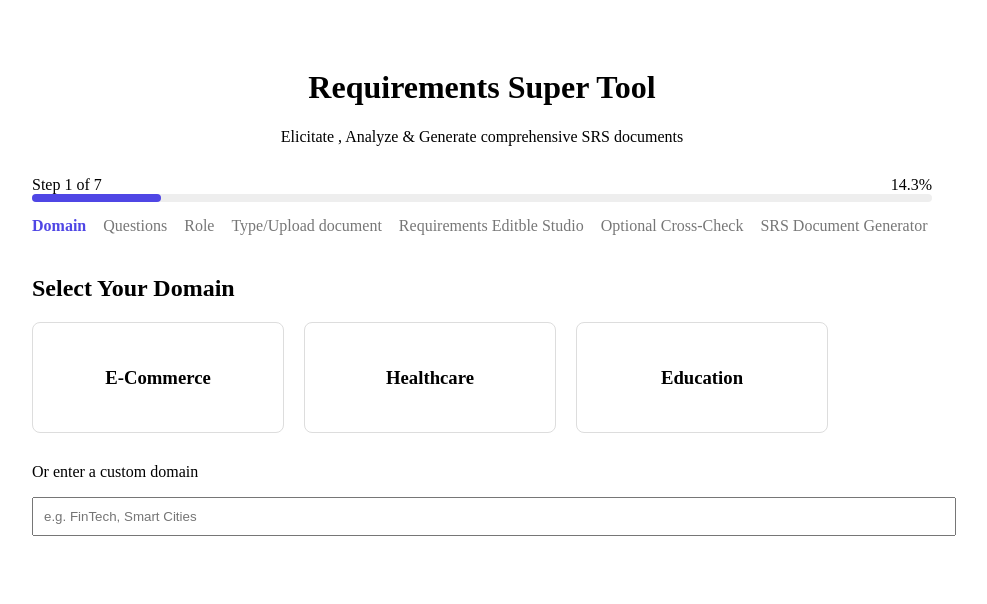
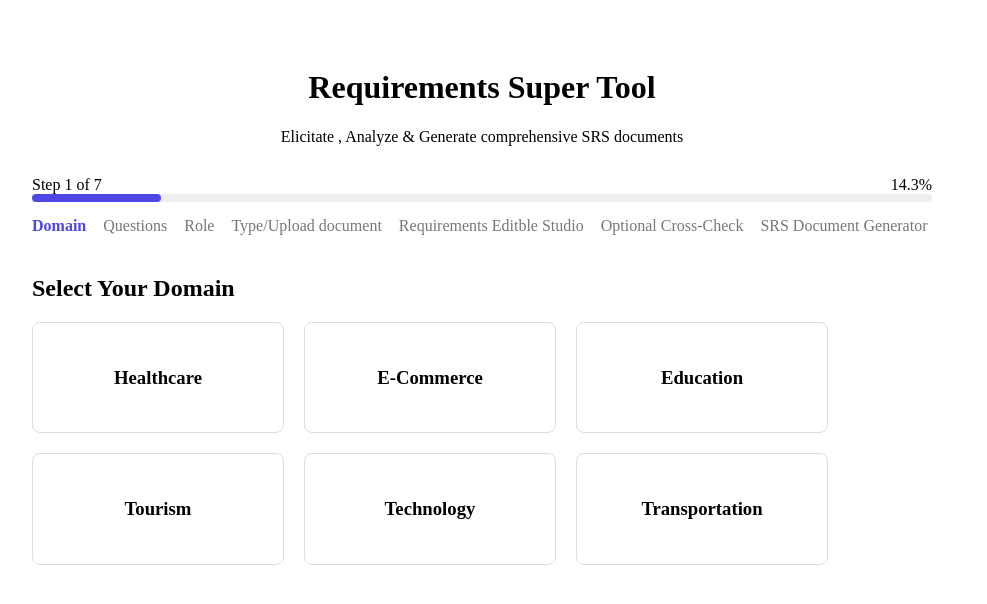
Before and after one commit to Sura-Ahmad/Requirements_Super_Tool, a React app in the folder frontend/: page / in a window 1280 px wide. Shown: the top 604 px of the page, without its empty margins (158-1145 px from the left). Built offline with nearby package versions, Linux system fonts and the light colour scheme; the HTML template or start-up script is replaced by a standard one.

Commit message:
final code

```diff
--- a/frontend/src/pages/steps/DomainStep.jsx
+++ b/frontend/src/pages/steps/DomainStep.jsx
@@ -1,7 +1,6 @@
 import { useNavigate } from "react-router-dom";
 import WizardLayout from "../../layouts/WizardLayout";
 import DomainCard from "../../components/domain/DomainCard";
-import CustomDomainInput from "../../components/domain/CustomDomainInput";
 import { getDomainQuestions } from "../../api/domainApi";
 import { useState } from "react";
 
@@ -24,16 +23,14 @@ const DomainStep = () => {
     <WizardLayout currentStep={0}>
       <h2>Select Your Domain</h2>
 
-      <div style={{ display: "flex", gap: 20 }}>
+      <div style={{ display: "flex",flexWrap: "wrap", gap: 20 }}>
+        <DomainCard title="Healthcare" onSelect={() => handleSelectDomain("healthcare")} />
         <DomainCard title="E-Commerce" onSelect={() => handleSelectDomain("ecommerce")} />
-        <DomainCard title="Healthcare" onSelect={() => handleSelectDomain("healthcare")} />
         <DomainCard title="Education" onSelect={() => handleSelectDomain("Education")} />
+        <DomainCard title="Tourism" onSelect={() => handleSelectDomain("Tourism")} />
+        <DomainCard title="Technology" onSelect={() => handleSelectDomain("Technology")} />
+        <DomainCard title="Transportation" onSelect={() => handleSelectDomain("Transportation")} />
       </div>
-
-      <CustomDomainInput
-        value={customDomain}
-        onChange={setCustomDomain}
-      />
     </WizardLayout>
   );
 };
```
